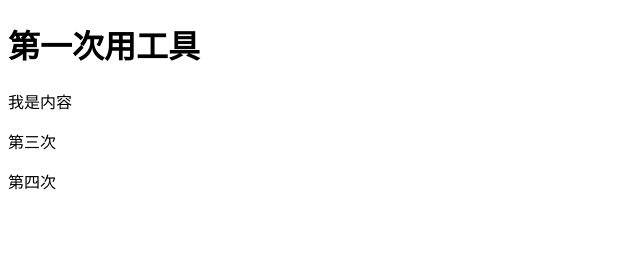
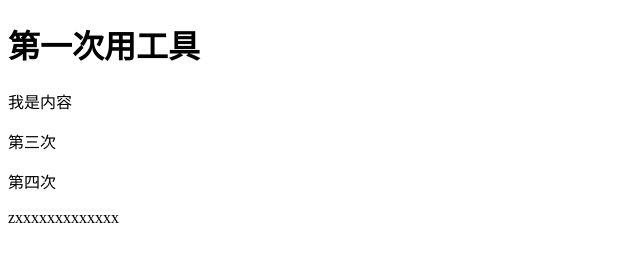
Before and after one commit to BY-Plus/beiyu, a plain HTML site: page index.html in a window 1280 px wide. Shown: the whole page, without its empty margins (0-640 px from the left). Drawn offline with Linux system fonts and the light colour scheme.

Commit message:
xxxxxxxx

```diff
--- a/index.html
+++ b/index.html
@@ -10,16 +10,23 @@
     <p>我是内容</p>
     <p>第三次</p>
     <p>第四次</p>
+
+    <p>zxxxxxxxxxxxxx</p>
 </body>
 </html>
 <!-- git init
     git add
+    git add * 提交所有
 git status 查看跟踪文件的状态
 git diff 查看具体修改内容
 git commit -m '备注信息'  提交信息
 git log 查看提交的内容
 git reflog 版本历史
 git reset --hard(id) 穿越到过去版本
+git reset HEAD index.html 进入当前版本，撤销add命令
+git reset HEAD * 回退版本
+git checkout inex.html 把暂存区的退回工作区(真正撤销)撤销代码
+git checkout * 撤销上一步全部代码
 注意：项目一定有一个根目录
 git 版本管理：对文件进行备份处理：可以查看备份过程
 
@@ -29,4 +36,5 @@ git 版本管理：对文件进行备份处理：可以查看备份过程
 2.将这个文件夹下的文件提交到仓库并进行备注处理
 3.可以通过打印日记的方式 查看提交记录
    查看当前版本的提交记录
-   查看所有版本的历史记录-->
+   查看所有版本的历史记录
+-->
```
